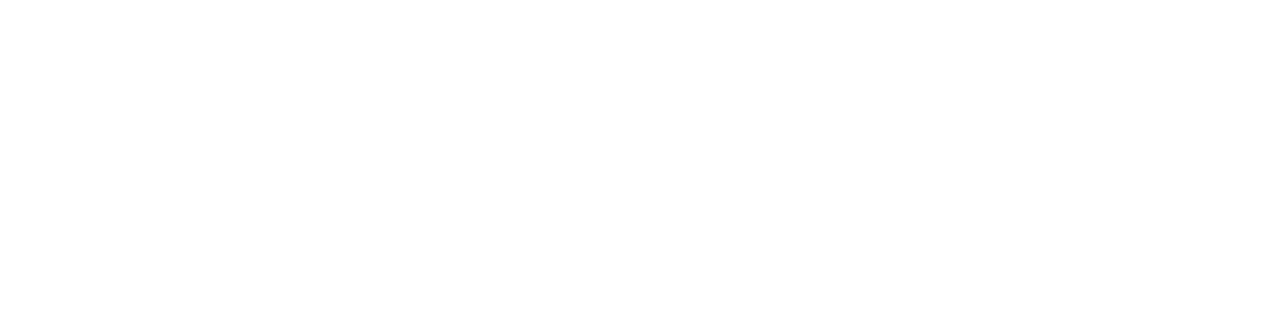
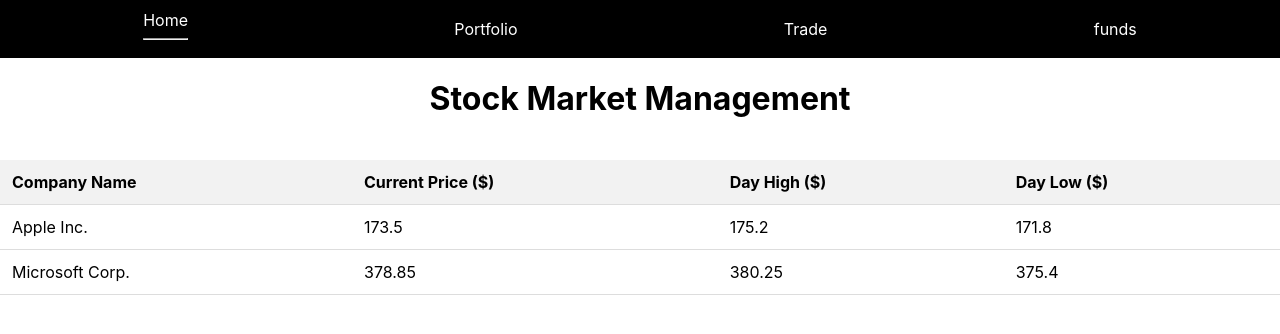
Before and after one commit to aviralsingh2004/Stock_market_management, a React (Create React App) app: page /home in a window 1280 px wide. Before the commit this address had no page. Shown: the top 334 px of the page. Built offline with nearby package versions, Linux system fonts and the light colour scheme.

Commit message:
Home page is now linked successfully

```diff
--- a/package.json
+++ b/package.json
@@ -3,6 +3,10 @@
   "version": "0.1.0",
   "private": true,
   "dependencies": {
+    "@emotion/react": "^11.14.0",
+    "@emotion/styled": "^11.14.0",
+    "@mui/icons-material": "^6.2.1",
+    "@mui/material": "^6.2.1",
     "@testing-library/jest-dom": "^5.17.0",
     "@testing-library/react": "^13.4.0",
     "@testing-library/user-event": "^13.5.0",
--- a/src/App.js
+++ b/src/App.js
@@ -3,7 +3,9 @@
 import LandingPage from './Components/LandingPage/LandingPage';
 import Login from './Components/Login/Login';
 import Signup from './Components/Signup/signup';
+import Home from './Pages/Home';
 import './App.css';
+// import { Home } from '@mui/icons-material';
 
 function App() {
   return (
@@ -13,6 +15,7 @@
           <Route path="/" element={<LandingPage />} />
           <Route path="/login" element={<Login />} />
           <Route path="/signup" element={<Signup />} />
+          <Route path="/home" element={<Home />} />
         </Routes>
       </div>
     </Router>
--- a/src/Components/Signup/signup.jsx
+++ b/src/Components/Signup/signup.jsx
@@ -22,7 +22,6 @@
   const handleSubmit = async (e) => {
     e.preventDefault();
     setError('');
-    console.log('Attempting to send signup data:', formData);
 
     try {
       const response = await fetch('http://localhost:4000/signUpPost', {
@@ -33,18 +32,16 @@
         body: JSON.stringify(formData)
       });
 
-      console.log('Response received:', response.status);
       const data = await response.json();
-      console.log('Response data:', data);
 
       if (!response.ok) {
         throw new Error(data.error || 'Signup failed');
       }
 
-      // If signup successful, navigate to login page
-      navigate('/login');
+      // If signup successful, navigate to home page
+      navigate('/home');
     } catch (err) {
-      console.error('Detailed error:', err);
+      console.error('Error:', err);
       setError(err.message);
     }
   };
--- a/src/Pages/Home.jsx
+++ b/src/Pages/Home.jsx
@@ -1,8 +1,53 @@
-import React from 'react'
+import React, { useState } from 'react';
+import './home.css';
+import Navbar from '../Components/Navbar/Navbar';
 
-export const home = () => {
+export const Home = () => {
+  const [companies] = useState([
+    {
+      id: 1,
+      name: 'Apple Inc.',
+      currentPrice: 173.50,
+      dayHigh: 175.20,
+      dayLow: 171.80,
+    },
+    {
+      id: 2,
+      name: 'Microsoft Corp.',
+      currentPrice: 378.85,
+      dayHigh: 380.25,
+      dayLow: 375.40,
+    },
+  ]);
+
   return (
-    <div>home</div>
-  )
-}
-export default home;
+    <div className="container">
+      < Navbar />
+      <h1>Stock Market Management</h1>
+      <div className="table-container">
+        <table>
+          <thead>
+            <tr>
+              <th>Company Name</th>
+              <th>Current Price ($)</th>
+              <th>Day High ($)</th>
+              <th>Day Low ($)</th>
+            </tr>
+          </thead>
+          <tbody>
+            {companies.map((company) => (
+              <tr key={company.id}>
+                <td>{company.name}</td>
+                <td>{company.currentPrice}</td>
+                <td>{company.dayHigh}</td>
+                <td>{company.dayLow}</td>
+              </tr>
+            ))}
+          </tbody>
+        </table>
+      </div>
+    </div>
+  );
+};
+
+export default Home;
--- /dev/null
+++ b/src/Pages/home.css
@@ -0,0 +1,26 @@
+
+
+  .table-container {
+    overflow-x: auto;
+  }
+
+  table {
+    width: 100%;
+    border-collapse: collapse;
+    margin-top: 20px;
+  }
+
+  th, td {
+    padding: 12px;
+    text-align: left;
+    border-bottom: 1px solid #ddd;
+  }
+
+  th {
+    background-color: #f2f2f2;
+    font-weight: bold;
+  }
+
+  tr:hover {
+    background-color: #f5f5f5;
+  }
--- a/src/index.js
+++ b/src/index.js
@@ -1,6 +1,7 @@
 import React from 'react';
 import ReactDOM from 'react-dom/client';
 import './index.css';
+import { Home, Person } from '@mui/icons-material';
 import App from './App';
 import reportWebVitals from './reportWebVitals';
 
```
Also changed, not shown: src/Components/Login/Login.jsx (line endings or trailing spaces), 2 other files (tests, documents, lock files or other folders).
